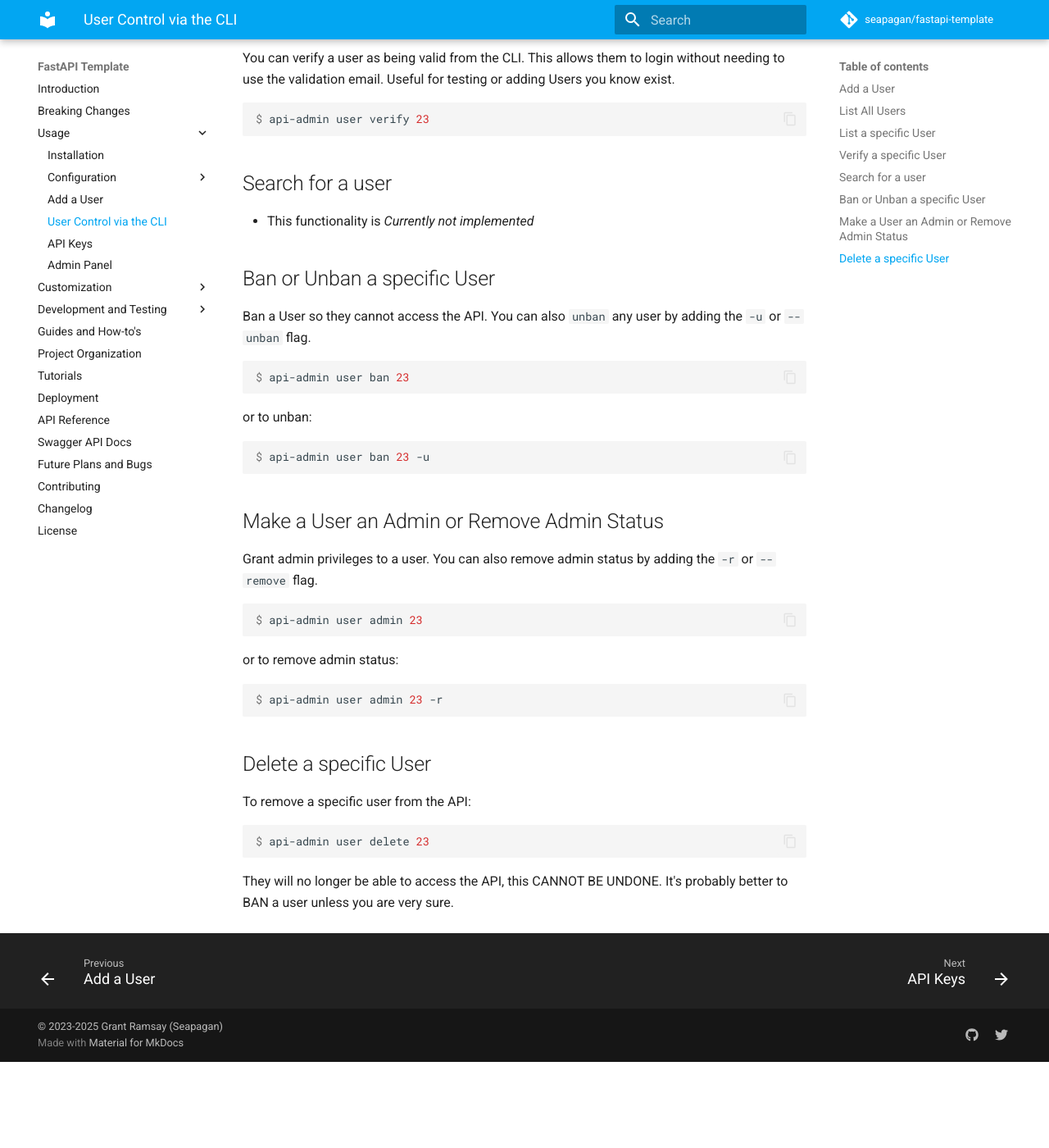
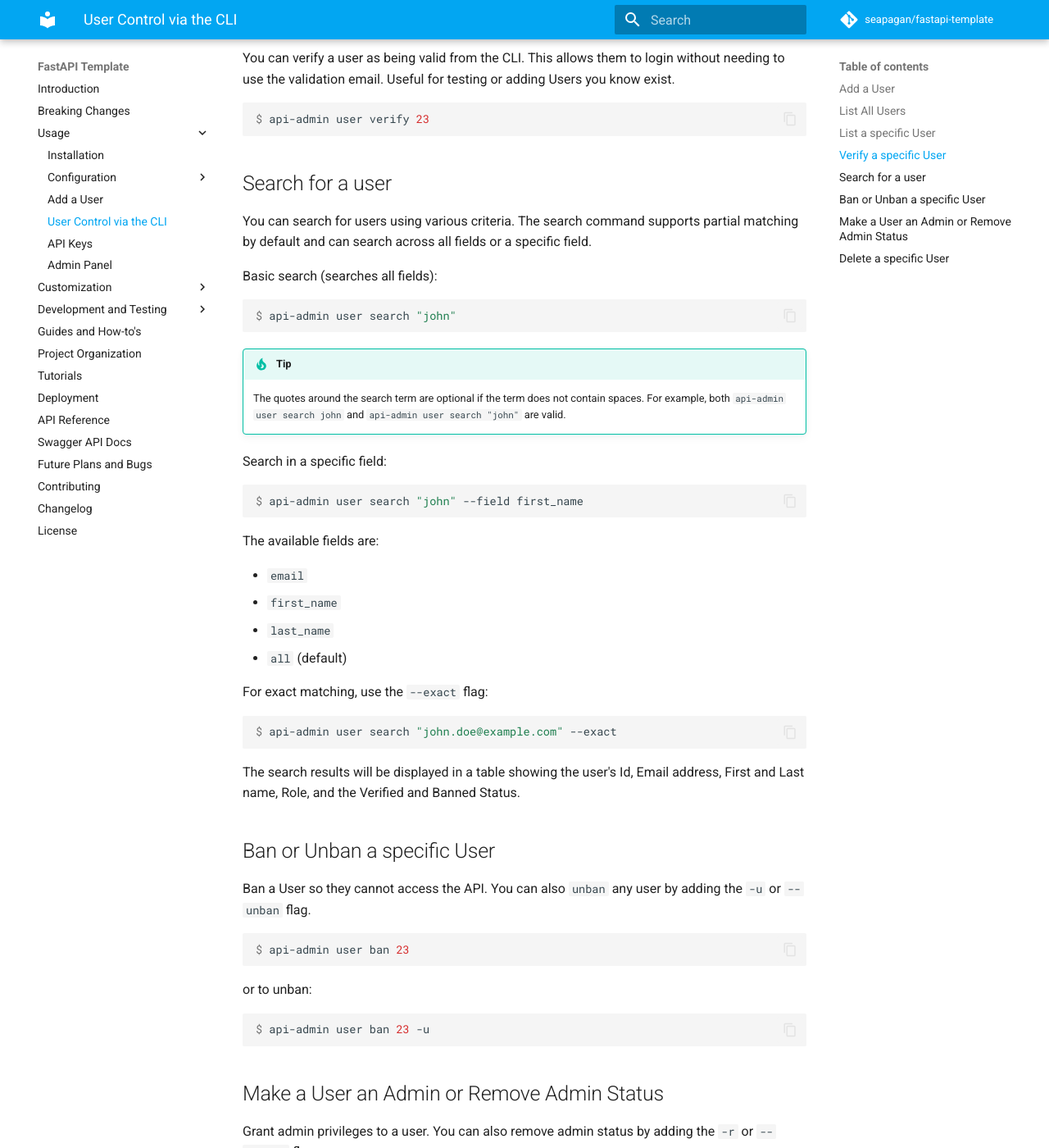
Before and after one commit to seapagan/fastapi-template, an MkDocs documentation site: the page built from docs/usage/user-control.md, in a window 1280 px wide and 1400 px high, scrolled down 1087 px. Shown: the whole window at 82% size. Built offline with MkDocs 1.6.1 and Material for MkDocs 9.7.7, drawn with Linux system fonts in a browser that asks for light colours; comment, search, counter and statistics services are not loaded; before the commit the page ends 2382 px from its top, so only the background shows below that.

Commit message:
update docs for new search route and CLI
Signed-off-by: Grant Ramsay <seapagan@gmail.com>

````diff
--- a/docs/usage/user-control.md
+++ b/docs/usage/user-control.md
@@ -55,7 +55,41 @@ $ api-admin user verify 23
 
 ## Search for a user
 
-- This functionality is *Currently not implemented*
+You can search for users using various criteria. The search command supports
+partial matching by default and can search across all fields or a specific
+field.
+
+Basic search (searches all fields):
+
+```console
+$ api-admin user search "john"
+```
+
+!!! tip
+    The quotes around the search term are optional if the term does not contain
+    spaces. For example, both `api-admin user search john` and `api-admin user
+    search "john"` are valid.
+
+Search in a specific field:
+
+```console
+$ api-admin user search "john" --field first_name
+```
+
+The available fields are:
+
+- `email`
+- `first_name`
+- `last_name`
+- `all` (default)
+
+For exact matching, use the `--exact` flag:
+
+```console
+$ api-admin user search "john.doe@example.com" --exact
+```
+
+The search results will be displayed in a table showing the user's Id, Email address, First and Last name, Role, and the Verified and Banned Status.
 
 ## Ban or Unban a specific User
 
````
Also changed, not shown: README.md (+2 -2 lines), docs/project-organization.md (+4 -0 lines).
